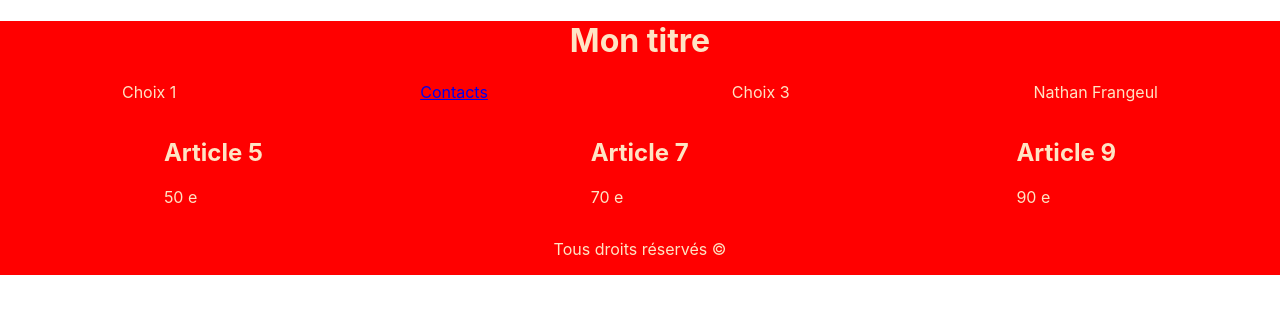
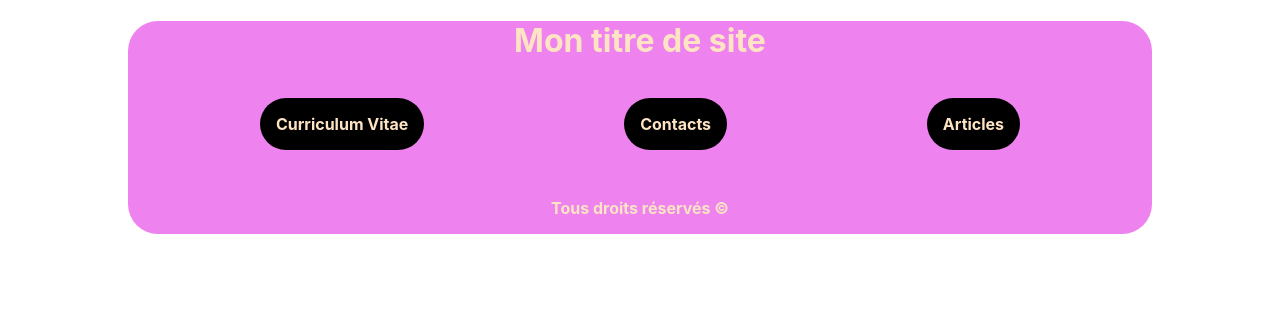
Before and after one commit to Anakin-66/exo-react-3, a React (Create React App) app: page / in a window 1280 px wide. Shown: the top 314 px of the page. Built offline with nearby package versions, Linux system fonts and the light colour scheme.

Commit message:
exo final

```diff
--- a/src/App.js
+++ b/src/App.js
@@ -1,5 +1,7 @@
-import Home from './components/Home.js';
+import Article from './pages/Article.js';
 import Contact from './pages/Contact.js';
+import Profil from './pages/Profil.js';
+import Home from './pages/Home.js';
 import { BrowserRouter, Routes, Route } from "react-router-dom";
 // Pas d'inspi pour les noms donc j'ai mis un 2...
 import Header2 from './partials/Header.scss';
@@ -12,7 +14,8 @@ function App() {
       <Routes>
         <Route path="/" element={<Home />} />
         <Route path="/contact" element={<Contact />} />
-
+        <Route path="/cv" element={<Profil />} />
+        <Route path="/article" element={<Article />} />
       </Routes>
     </BrowserRouter>
   )
--- a/src/ProfileMenu.js
+++ b/src/ProfileMenu.js
@@ -1,12 +1,12 @@
-function ProfileMenu() {
-    const profile = {
-        firstname: "Nathan",
-        lastname: "Frangeul"
-    }
+// function ProfileMenu() {
+//     const profile = {
+//         firstname: "Nathan",
+//         lastname: "Frangeul"
+//     }
 
-    return (
-        <li> {profile.firstname + ` ` +  profile.lastname} </li>
-    )
-}
+//     return (
+//         <li> {profile.firstname + ` ` +  profile.lastname} </li>
+//     )
+// }
 
-export default ProfileMenu;
+// export default ProfileMenu;
--- a/src/components/Header.js
+++ b/src/components/Header.js
@@ -1,22 +1,7 @@
-import ProfileMenu from "../ProfileMenu";
-import { Outlet, Link } from "react-router-dom";
-
 function Header() {
     return (
       <>
-        <h1>Mon titre</h1>
-        <ul className="puce" >
-            <li>
-              Choix 1
-            </li>
-            <li>
-              <Link to="/contact">Contacts</Link>
-            </li>
-            <li>
-              Choix 3
-            </li>
-            <ProfileMenu />
-        </ul>
+        <h1>Mon titre de site</h1>
       </>
     )
   }
--- /dev/null
+++ b/src/components/Nav.js
@@ -0,0 +1,23 @@
+// import ProfileMenu from "../ProfileMenu";
+import { Link } from "react-router-dom";
+
+function Header() {
+    return (
+      <>
+        <ul className="puce" >
+            <li>
+              <Link to="/cv">Curriculum Vitae</Link>
+            </li>
+            <li>
+              <Link to="/contact">Contacts</Link>
+            </li>
+            <li>
+            <Link to="/article">Articles</Link>
+            </li>
+            {/* <ProfileMenu /> */}
+        </ul>
+      </>
+    )
+  }
+
+  export default Header;
--- a/src/components/Home.js
+++ b/src/pages/Article.js
@@ -1,7 +1,8 @@
-import Footer from './Footer.js';
-import Header from './Header.js';
+import Footer from '../components/Footer.js';
+import Nav from '../components/Nav.js';
+import Header from '../components/Header.js';
 
-function Home() {
+function Article() {
 
     const articles = [
         {
@@ -65,18 +66,14 @@ function Home() {
         },
       ];
 
-      const publishedArticles = articles.filter((product) => {
-        return product.isPublished === true;
-      });
-
-      const lastThreeArticles = publishedArticles.slice(-3);
 
 
     return (
       <>
         <Header />
+        <Nav />
           <main>
-            {lastThreeArticles.map((product) => {
+            {articles.map((product) => {
               return (
                 <article>
                   <h2>{product.title}</h2>
@@ -90,4 +87,4 @@ function Home() {
     )
   }
 
-  export default Home;
+  export default Article;
--- a/src/pages/Contact.js
+++ b/src/pages/Contact.js
@@ -1,9 +1,12 @@
 import Footer from "../components/Footer";
+import Nav from '../components/Nav.js';
+import Header from '../components/Header.js';
 
 function Contact() {
     return (
       <>
-        <h1>Mon titre</h1>
+        <Header />
+        <Nav />
         <ul className="puce" >
             <li>06 XX XX XX XX</li>
             <li>fhjuidsfjiuds@gmail.com 3</li>
--- /dev/null
+++ b/src/pages/Home.js
@@ -0,0 +1,15 @@
+import Footer from '../components/Footer.js';
+import Nav from '../components/Nav.js';
+import Header from '../components/Header.js';
+
+function Home() {
+    return (
+      <>
+        <Header />
+        <Nav />
+        <Footer />
+      </>
+    )
+  }
+
+  export default Home;
--- /dev/null
+++ b/src/pages/Profil.js
@@ -0,0 +1,28 @@
+import Footer from '../components/Footer.js';
+import Nav from '../components/Nav.js';
+import Header from '../components/Header.js';
+
+function Profil() {
+
+    return (
+        <div>
+            <Header />
+            <Nav />
+                <h1>Mon CV</h1>
+            <p>
+                "Lorem ipsum dolor sit amet, consectetur adipiscing elit, sed do eiusmod tempor incididunt ut labore et dolore magna aliqua. Ut enim ad minim veniam, quis nostrud exercitation ullamco laboris nisi ut aliquip ex ea commodo consequat. Duis aute irure dolor in reprehenderit in voluptate velit esse cillum dolore eu fugiat nulla pariatur. Excepteur sint occaecat cupidatat non proident, sunt in culpa qui officia deserunt mollit anim id est laborum."
+            </p>
+            <p>
+            "Lorem ipsum dolor sit amet, consectetur adipiscing elit, sed do eiusmod tempor incididunt ut labore et dolore magna aliqua. Ut enim ad minim veniam, quis nostrud exercitation ullamco laboris nisi ut aliquip ex ea commodo consequat. Duis aute irure dolor in reprehenderit in voluptate velit esse cillum dolore eu fugiat nulla pariatur. Excepteur sint occaecat cupidatat non proident, sunt in culpa qui officia deserunt mollit anim id est laborum."
+            </p>
+            <p>
+            "Lorem ipsum dolor sit amet, consectetur adipiscing elit, sed do eiusmod tempor incididunt ut labore et dolore magna aliqua. Ut enim ad minim veniam, quis nostrud exercitation ullamco laboris nisi ut aliquip ex ea commodo consequat. Duis aute irure dolor in reprehenderit in voluptate velit esse cillum dolore eu fugiat nulla pariatur. Excepteur sint occaecat cupidatat non proident, sunt in culpa qui officia deserunt mollit anim id est laborum."
+            </p>
+            <Footer />
+        </div>
+
+
+    )
+}
+
+export default Profil;
--- a/src/partials/Header.scss
+++ b/src/partials/Header.scss
@@ -1,6 +1,10 @@
 #root {
-    background-color: red;
+    background-color: violet;
+    border-radius: 30px;
     color: bisque;
+    width: 80%;
+    margin: auto;
+    font-weight: bold;
 }
 h1 {
     text-align: center;
@@ -8,7 +12,15 @@ h1 {
 /* J'ai ajouté que ce className */
 .puce {
     list-style-type: none;
-    padding: 0px;
+    padding: 2rem;
     display: flex;
     justify-content: space-around;
 }
+a {
+    text-decoration: none;
+    color: bisque;
+    background-color: black;
+    padding: 1rem;
+    border-radius: 30px;
+    font-weight: bold;
+}
```
